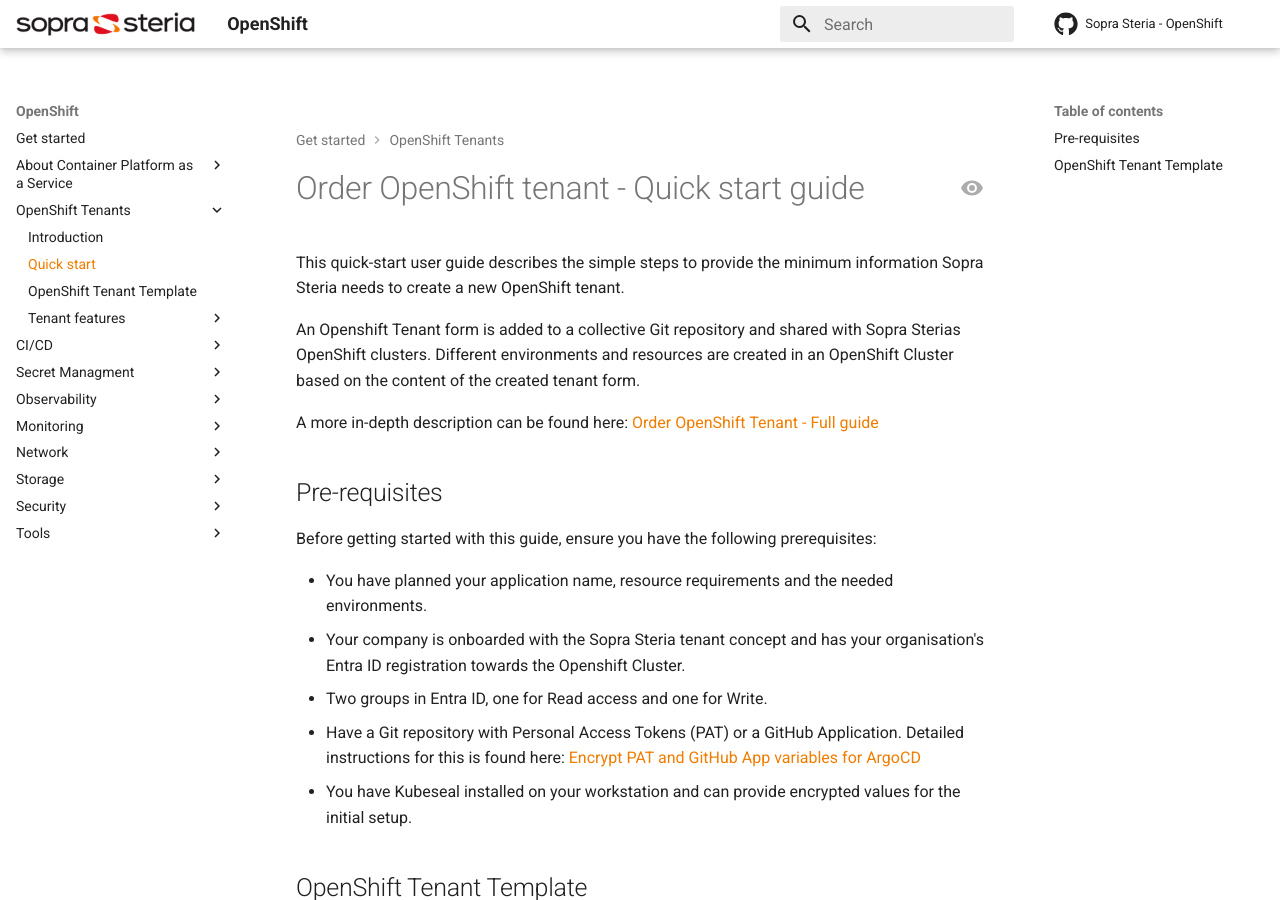
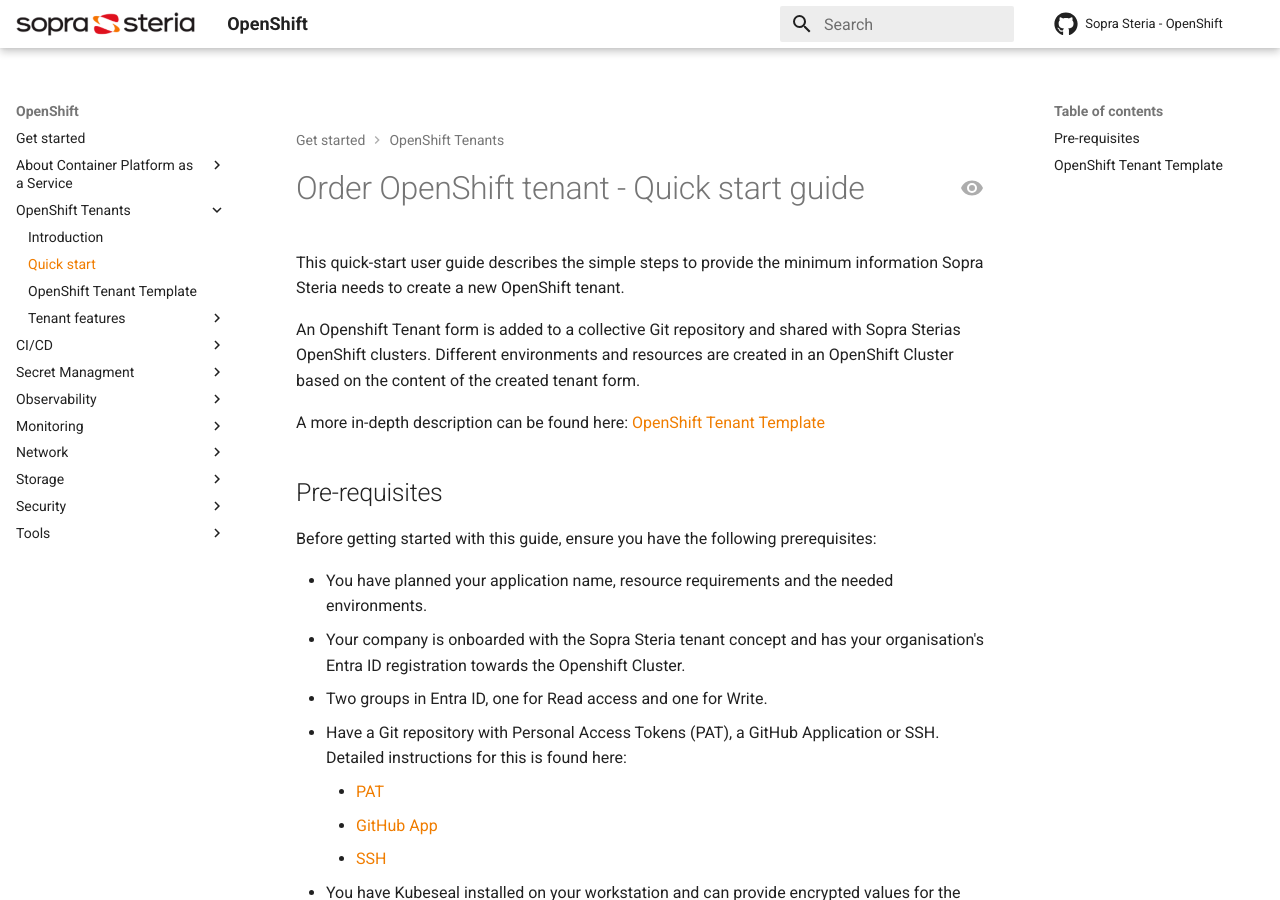
Before and after one commit to Sopra-Steria-Norge-Kubernetes/OpenShift, an MkDocs documentation site: the page built from docs/OpenShift Tenants/Orderopenshift-tenant-quick-start-guide.md, in a window 1280 px wide and 900 px high. Built offline with MkDocs 1.6.1 and Material for MkDocs 9.7.7, drawn with Linux system fonts in a browser that asks for light colours; comment, search, counter and statistics services are not loaded.

Commit message:
fixed broken links

```diff
--- a/docs/OpenShift Tenants/Orderopenshift-tenant-quick-start-guide.md
+++ b/docs/OpenShift Tenants/Orderopenshift-tenant-quick-start-guide.md
@@ -14,7 +14,7 @@
 
 An Openshift Tenant form is added to a collective Git repository and shared with Sopra Sterias OpenShift clusters. Different environments and resources are created in an OpenShift Cluster based on the content of the created tenant form.
 
-A more in-depth description can be found here: [Order OpenShift Tenant - Full guide](Order-openshift-tenant.md)
+A more in-depth description can be found here: [OpenShift Tenant Template](OpenShift-tenant-template.md)
 
 ## Pre-requisites
 Before getting started with this guide, ensure you have the following prerequisites:
@@ -22,8 +22,12 @@
 - You have planned your application name, resource requirements and the needed environments.
 - Your company is onboarded with the Sopra Steria tenant concept and has your organisation's Entra ID registration towards the Openshift Cluster.
 - Two groups in Entra ID, one for Read access and one for Write.
-- Have a Git repository with Personal Access Tokens (PAT) or a GitHub Application. Detailed instructions for this is found here: [Encrypt PAT and GitHub App variables for ArgoCD](Encrypt-PAT-and-GitHub-App-variables-for-argo-CD.md)
+- Have a Git repository with Personal Access Tokens (PAT), a GitHub Application or SSH. Detailed instructions for this is found here:
+    - [PAT](../OpenShift%20Tenants/Tenant%20features/GitOps/Authentication%20Methods%20for%20ArgoCD/authenticate-with-personal-access-token.md)
+    - [GitHub App](../OpenShift%20Tenants/Tenant%20features/GitOps/Authentication%20Methods%20for%20ArgoCD/authenticate-with-github-app.md)
+    - [SSH](../OpenShift%20Tenants/Tenant%20features/GitOps/Authentication%20Methods%20for%20ArgoCD/authenticate-with-ssh.md)
 - You have Kubeseal installed on your workstation and can provide encrypted values for the initial setup.
+    - [Install Kubeseal](../Tools/install-kubeseal.md)
 
 ## OpenShift Tenant Template
 
```
Also changed, not shown: docs/OpenShift Tenants/Introduction-to-openshift-tenants.md (+1 -1 lines).
